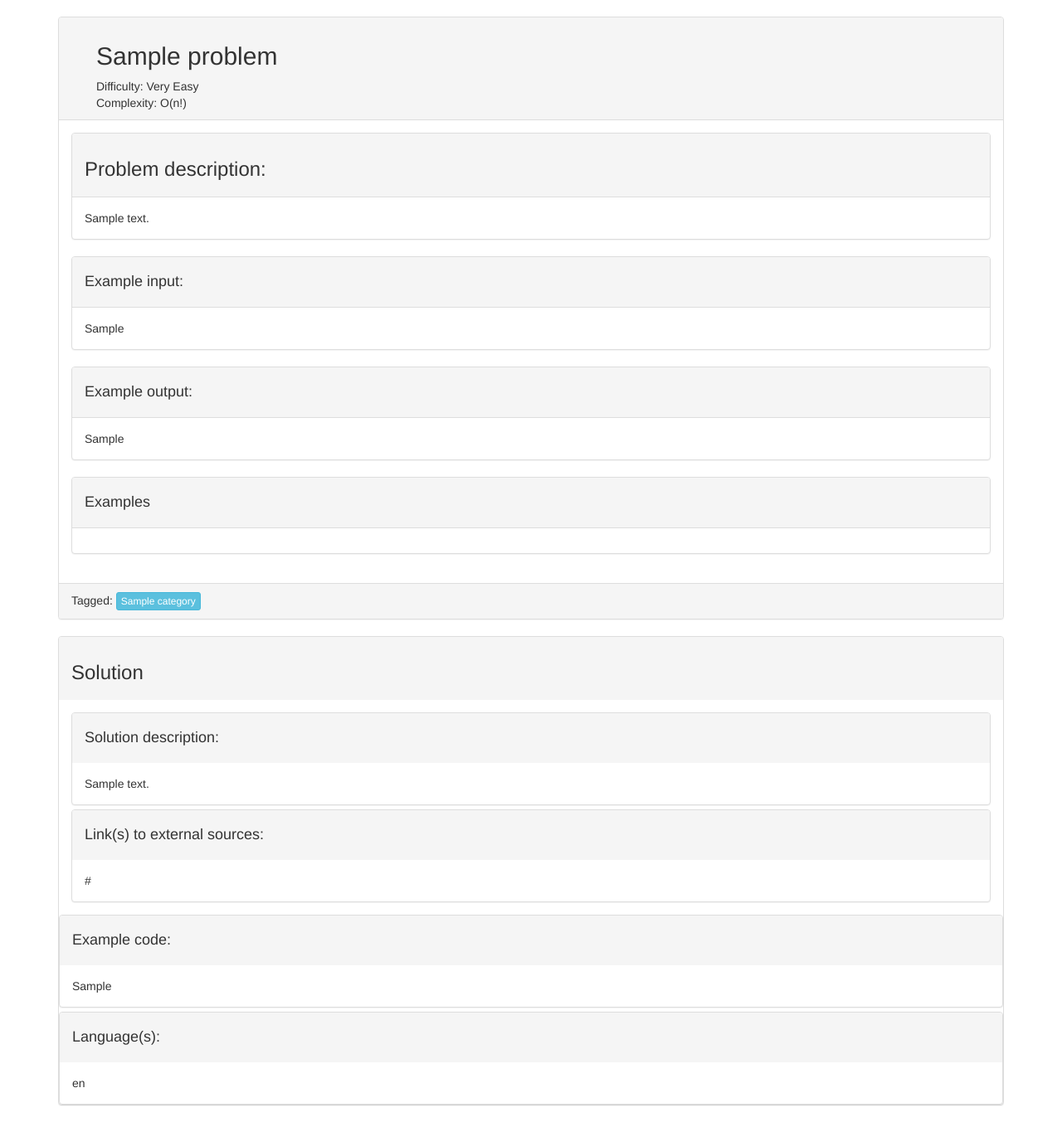
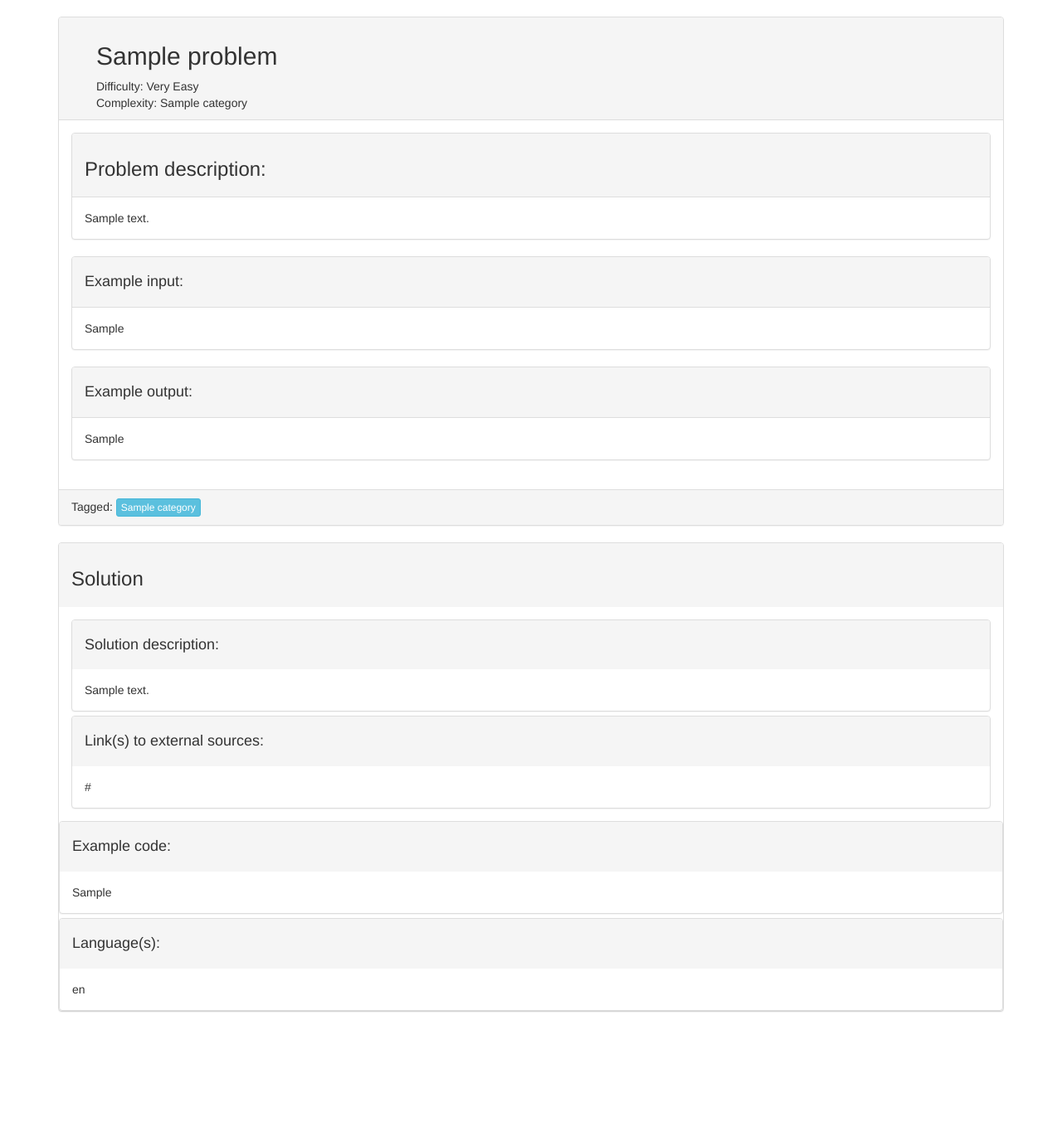
Before and after one commit to Hannarst/FindingProblems, a Django app: page /problems/view/1/ in a window 1280 px wide. Shown: the part 52-1405 px from the top of the page at 83% size. After the commit the page ends 1272 px from the top, so only its background shows below. Run offline with Django 3.2, Linux system fonts and the light colour scheme; tables that the repository leaves empty hold one stand-in row (values such as "Sample post"); some libraries are stand-ins or nearby versions.

Commit message:
[refactor] complexity is now a category

```diff
--- a/problems/models.py
+++ b/problems/models.py
@@ -45,6 +45,7 @@ class Account(models.Model):
 
 class Category(models.Model):
     name = models.TextField(max_length=200)
+    type = models.CharField(max_length=200, default="tag")
 
 
 class Problem(models.Model):
@@ -76,11 +77,11 @@ class Content(models.Model):
 
 
 class Solution(models.Model):
-    COMPLEXITIES = zip(range(7), ['O(n!)', 'O(2^n)', 'O(n^2)', 'O(nlogn)', 'O(n)', 'O(logn)', 'O(1)'])
+    COMPLEXITIES = Category.objects.filter(name="")
     problem = models.ForeignKey(Problem)
     solution_description = models.TextField(default="No solution description has been provided.")
     solution_description_html = models.TextField()
-    complexity = models.IntegerField(default=0, choices=COMPLEXITIES)
+    complexity = models.ForeignKey(Category)
     time_limit = models.FloatField(default=0)
     links = models.TextField(default="No links.")
     links_html = models.TextField()
@@ -95,8 +96,6 @@ class Solution(models.Model):
         if self.language is None:
             if self.example_code:
                 raise ValidationError("Please provide the language in which the example solution has been coded.")
-        if self.complexity is None:
-            raise ValidationError("Please provide the complexity of the optimal solution to this problem.")
 
     def save(self, *args, **kwargs):
         self.solution_description_html = get_html(self.solution_description)
--- a/problems/templates/problems/add_problem.html
+++ b/problems/templates/problems/add_problem.html
@@ -10,6 +10,10 @@
         {% bootstrap_form problem_form %}
         {% bootstrap_form content_form %}
         {% bootstrap_form solution_form %}
+        <div class="form-group">
+            <label class="control-label" for="id_complexity">Complexity</label>
+            <input class="form-control" id="id_complexity" maxlength="1000" name="complexity" placeholder="Complexity" title="" type="text" required="">
+        </div>
           <div class="form-group">
               <label class="control-label" for="id_categories">Categories</label>
               <input class="form-control" id="id_categories" maxlength="1000" name="categories" placeholder="Categories" title="" type="text" required="">
--- a/problems/templates/problems/edit_problem.html
+++ b/problems/templates/problems/edit_problem.html
@@ -15,6 +15,10 @@
     {% bootstrap_form content_form %}
     {% bootstrap_form solution_form %}
       <div class="form-group">
+          <label class="control-label" for="id_complexity">Complexity</label>
+          <input class="form-control" id="id_complexity" maxlength="1000" name="complexity" placeholder="Complexity" value="{{complexity}}" title="" type="text" required="">
+      </div>
+      <div class="form-group">
           <label class="control-label" for="id_categories">Categories</label>
           <input class="form-control" id="id_categories" maxlength="1000" name="categories" placeholder="Categories" value="{{categories}}" title="" type="text" required="">
       </div>
--- a/problems/templates/problems/view_problem.html
+++ b/problems/templates/problems/view_problem.html
@@ -7,7 +7,7 @@
 
             <div style="position:relative">
                 <div style="margin-left:30px;"> Difficulty: {{problem.get_difficulty_display}} </div>
-                <div style="margin-left:30px;"> Complexity: {{solution.get_complexity_display}}</div>
+                <div style="margin-left:30px;"> Complexity: {{solution.complexity.name}}</div>
             </div>
             {% if user.is_authenticated %}
             <div class="pull-right">
@@ -49,16 +49,6 @@
                     </div>
                     <div class="panel-body">
                         {{content.example_output_html|safe}}
-                    </div>
-                </div>
-            {% endif %}
-            {% if content.examples != "No example(s) provided." %}
-                <div class="panel panel-default">
-                    <div class="panel-heading clearfix" style="...">
-                        <h4>Examples</h4>
-                    </div>
-                    <div class="panel-body">
-                        {{content.examples_html|safe}}
                     </div>
                 </div>
             {% endif %}
```
Also changed, not shown: problems/forms.py (+9 -1 lines), problems/migrations/0001_initial.py.
